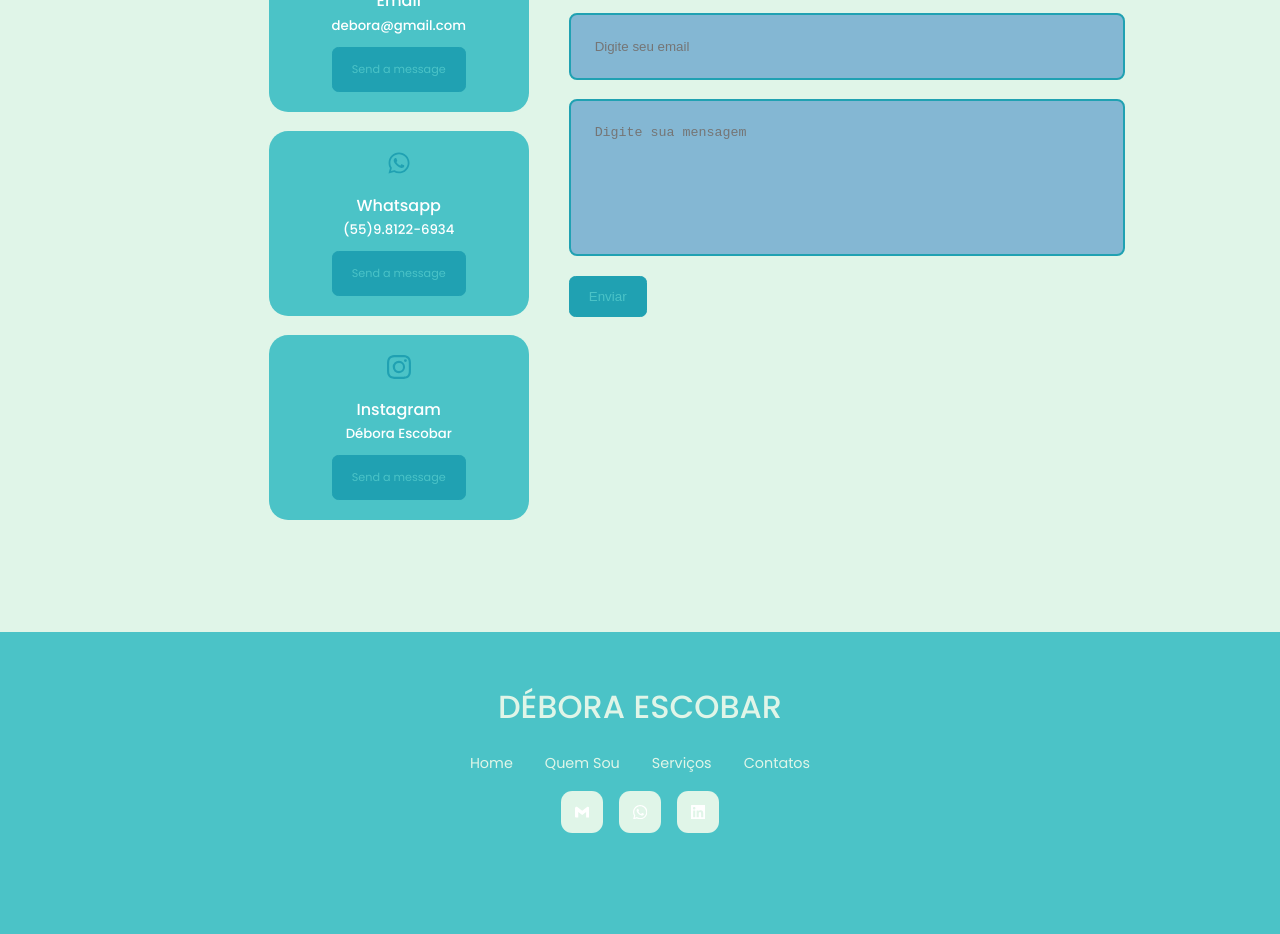
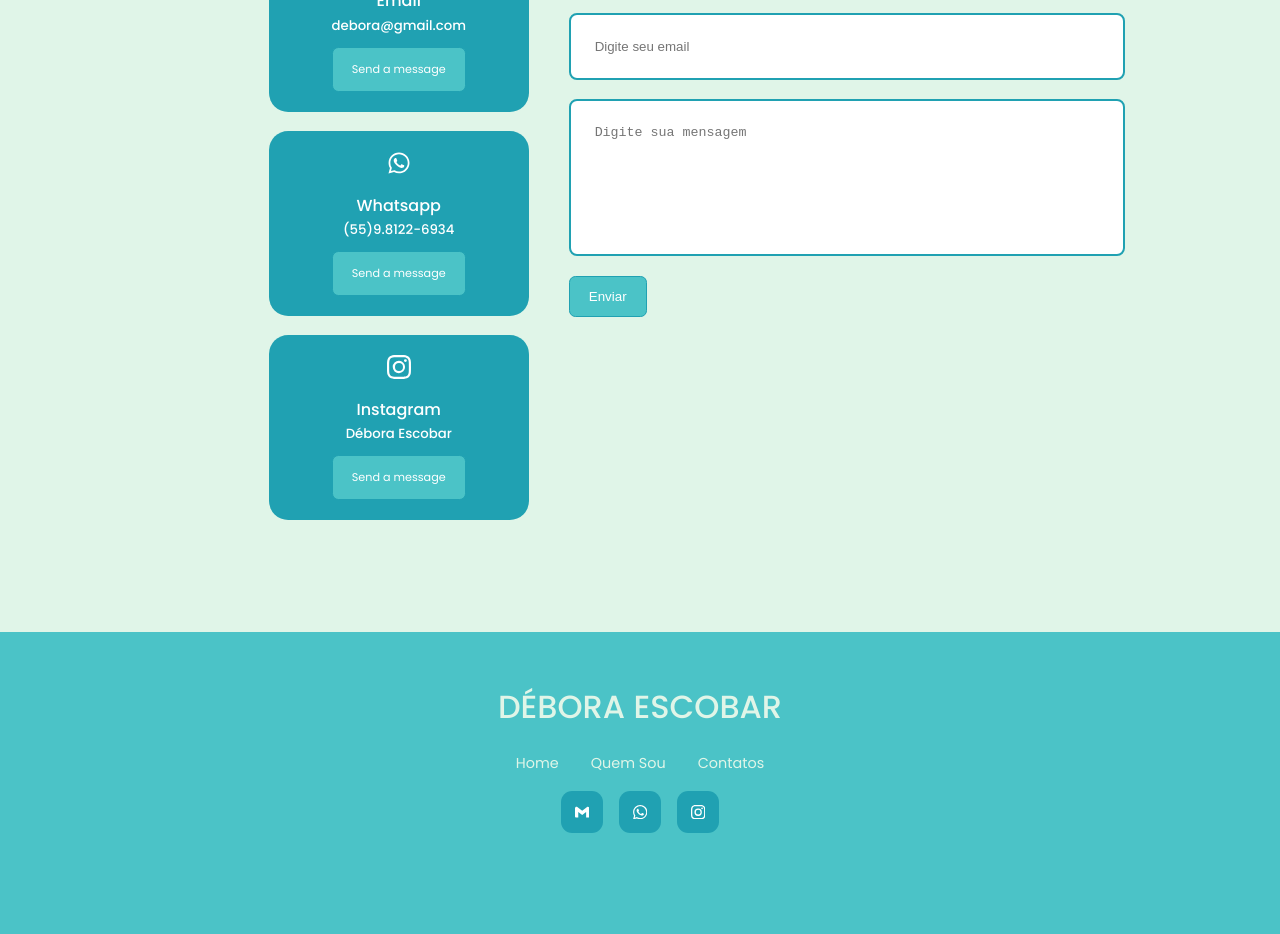
Before and after one commit to Jonathan-Galhardo/landingpage-debora, a React (Create React App) app: page / in a window 1280 px wide. Shown: the part 1860-2794 px from the top of the page. Built offline with nearby package versions, Linux system fonts and the light colour scheme.

Commit message:
Justes Finais

```diff
--- a/src/components/About/About.jsx
+++ b/src/components/About/About.jsx
@@ -32,7 +32,7 @@ const about = () => {
         <p>
           Pedagoga e psicanalista, especialista em Orientação Educacional, Gestão Educacional, Docência para o Ensino Superior. Possui formação para o atendimento educacional especializados. É mestra em Educação (UFRGS), linha de pesquisa: Educação Especial e processos Inclusivos. Atualmente cursa pós-graduação em Clínica Interdisciplinar em Estimulação Precoce pelo centro de estudos Lydia coriat de Porto Alegre. Tem formação para o uso dos roteiros IRDI e AP3+AI.
           <br></br>
-          <a href="#contact" id='button' className='btn btn-primary'>Currículo Lattes</a>
+          <a href="http://lattes.cnpq.br/1884347888035511" id='button' className='btn btn-primary'>Currículo Lattes</a>
         </p>
 
 
--- a/src/components/Contact/Contact.css
+++ b/src/components/Contact/Contact.css
@@ -16,7 +16,7 @@
   }
 
   .contact__option {
-    background: var(--color-bg-variant);
+    background: var(--color-primary);
     padding: 1.2rem;
     border-radius: 1.2rem;
     text-align: center;
@@ -25,12 +25,12 @@
   }
 
   .contact__option:hover {
-    background: var(--color-primary-variant);
-    border: 1px solid var(--color-primary);
+    background:var(--color-bg-variant);
+
   }
 
   .contact__options-icon {
-    color: var(--color-primary);
+    color: var(--color-white);
     font-size: 1.5rem;
     margin-bottom: 0.5rem;
   }
@@ -42,7 +42,21 @@
     height: auto;
   }
 
-  /*############## FORM ################*/
+  .btn{
+    background-color: var(--color-bg-variant);
+    color: var(--color-white) !important;
+  }
+
+  article a:hover{
+    background-color: var(--color-primary) !important;
+  }
+
+  button:hover{
+    background-color: var(--color-primary) !important;
+  }
+
+
+ /*############## FORM ################*/
   form {
     display: flex;
     flex-direction: column;
@@ -53,11 +67,12 @@
     width: 100%;
     padding: 1.5rem;
     border-radius: 0.5rem;
-    background: var(--color-primary-variant);
+    background: var(--color-white);
     border: 2px solid var(--color-primary);
     resize: none;
     color: var(--color-white)
   }
+
 
   /*###################### Media Queries (Tablets) #####################*/
 @media screen and (max-width: 1024px) {
--- a/src/components/Contact/Contact.jsx
+++ b/src/components/Contact/Contact.jsx
@@ -28,19 +28,19 @@ const Contact = () => {
             <FiMail className='contact__options-icon' />
             <h4>Email</h4>
             <h5>debora@gmail.com</h5>
-            <a className='btn btn-primary' href="mailto:galhardoj@gmail.com">Send a message</a>
+            <a className='btn' href="mailto:galhardoj@gmail.com">Send a message</a>
           </article>
           <article className='contact__option'>
             <FaWhatsapp className='contact__options-icon' />
             <h4>Whatsapp</h4>
             <h5>(55)9.8122-6934</h5>
-            <a className='btn btn-primary' href="https://api.whatsapp.com/send?phone=5555981226934&text=Ol%C3%A1!">Send a message</a>
+            <a className='btn' href="https://api.whatsapp.com/send?phone=5555981226934&text=Ol%C3%A1!">Send a message</a>
           </article>
           <article className='contact__option'>
             <BsInstagram className='contact__options-icon' />
             <h4>Instagram</h4>
             <h5>Débora Escobar</h5>
-            <a className='btn btn-primary' href="https://www.linkedin.com/in/jonathangalhardo/">Send a message</a>
+            <a className='btn' href="https://www.instagram.com/deboraescobarpedagoga/?next=%2Frdo/">Send a message</a>
           </article>
         </div>
 
@@ -48,7 +48,7 @@ const Contact = () => {
           <input type="text" name='name' placeholder='Digite seu nome' required />
           <input type="email" name='email' placeholder='Digite seu email' required />
           <textarea name='message' rows='7' placeholder='Digite sua mensagem' required />
-          <button type='submit' value="Send" className='btn btn-primary'>Enviar</button>
+          <button type='submit' value="Send" className='btn'>Enviar</button>
 
         </form>
       </div>
--- a/src/components/Footer/Footer.css
+++ b/src/components/Footer/Footer.css
@@ -33,7 +33,7 @@ footer a {
 }
 
 .footer__socials a {
-  background: var(--color-bg);
+  background: var(--color-primary);
   color: var(--color-white);
   padding: 0.8rem;
   border-radius: 0.7rem;
@@ -44,7 +44,7 @@ footer a {
 .footer__socials a:hover {
   background: transparent;
   color: var(--color-bg);
-  border-color:var(--color-bg) ;
+  border-color:var(--color-white) ;
 }
 
 .footer__copyright {
--- a/src/components/Footer/Footer.jsx
+++ b/src/components/Footer/Footer.jsx
@@ -2,7 +2,7 @@ import React from 'react'
 import './Footer.css'
 import { SiGmail } from "react-icons/si";
 import { SiWhatsapp } from "react-icons/si";
-import { GrLinkedin } from "react-icons/gr";
+import { BsInstagram } from "react-icons/bs";
 
 const Footer = () => {
   return (
@@ -13,14 +13,13 @@ const Footer = () => {
       <ul className='links'>
         <li><a href='#'>Home</a></li>
         <li><a href='#about'>Quem Sou</a></li>
-        <li><a href='#services'>Serviços</a></li>
         <li><a href='#contact'>Contatos</a></li>
       </ul>
 
       <div className='footer__socials'>
-        <a href="mailto:galhardoj@gmail.com"><SiGmail /></a>
-        <a href="https://api.whatsapp.com/send?phone=5555984389850&text=Ol%C3%A1!"><SiWhatsapp /></a>
-        <a href="https://www.linkedin.com/in/jonathangalhardo/"><GrLinkedin /></a>
+        <a href="mailto:deescobar067@gmail.com"><SiGmail /></a>
+        <a href="https://api.whatsapp.com/send?phone=5555981226934&text=Ol%C3%A1!"><SiWhatsapp /></a>
+        <a href="https://www.linkedin.com/in/jonathangalhardo/"><BsInstagram /></a>
       </div>
 
       <div className="footer__copyright">
--- a/src/components/Nav/Nav.jsx
+++ b/src/components/Nav/Nav.jsx
@@ -2,8 +2,6 @@ import React from 'react'
 import './Nav.css'
 import { AiOutlineHome } from "react-icons/ai"
 import { BiUser } from "react-icons/bi"
-import { MdWorkOutline } from "react-icons/md"
-import { MdOutlineMiscellaneousServices } from "react-icons/md"
 import { MdOutlineContactPhone } from "react-icons/md"
 import { useState } from "react"
 
@@ -13,8 +11,6 @@ const Nav = () => {
     <nav>
       <a href="#" onClick={() => setActiveNav('#')} className={activeNav === '#' ? 'active' : ''}><AiOutlineHome /></a>
       <a href="#about" onClick={() => setActiveNav('#about')} className={activeNav === '#about' ? 'active' : ''}><BiUser /></a>
-      <a href="#experience" onClick={() => setActiveNav('#experience')} className={activeNav === '#experience' ? 'active' : ''}><MdWorkOutline /></a>
-      <a href="#services" onClick={() => setActiveNav('#services')} className={activeNav === '#services' ? 'active' : ''}><MdOutlineMiscellaneousServices /></a>
       <a href="#contact" onClick={() => setActiveNav('#contact')} className={activeNav === '#contact' ? 'active' : ''}><MdOutlineContactPhone /></a>
     </nav>
   )
```
